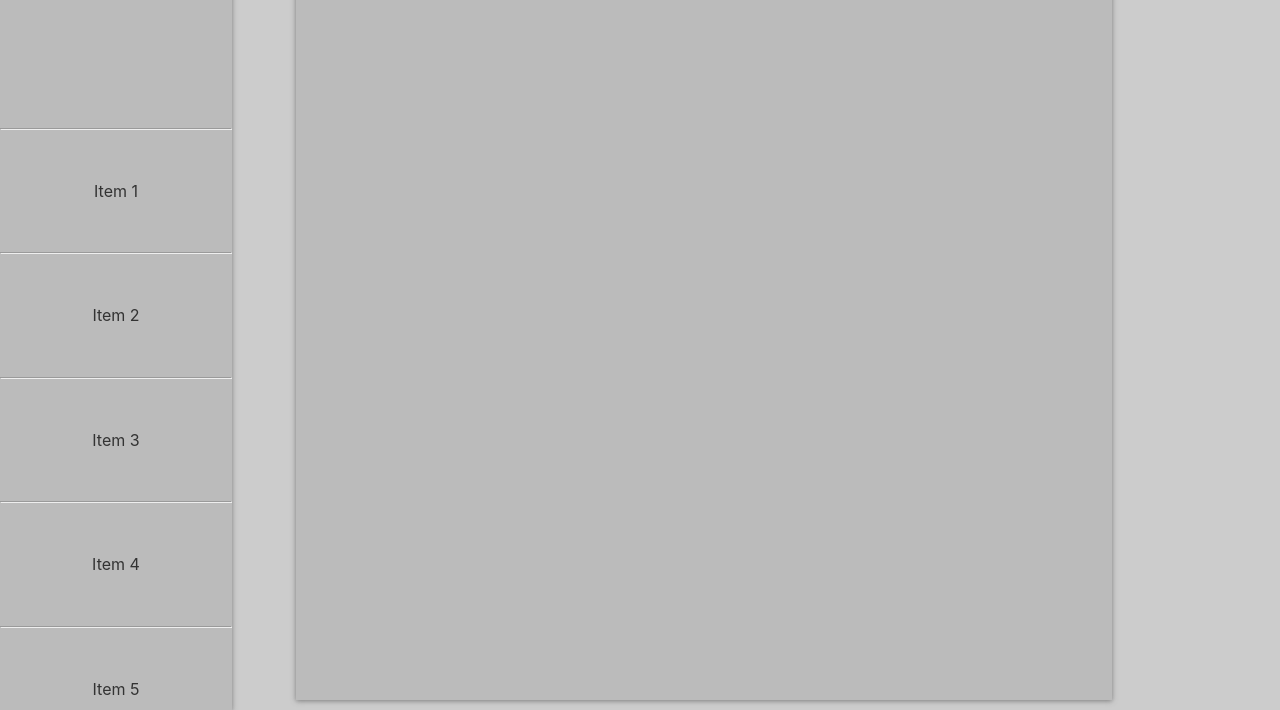
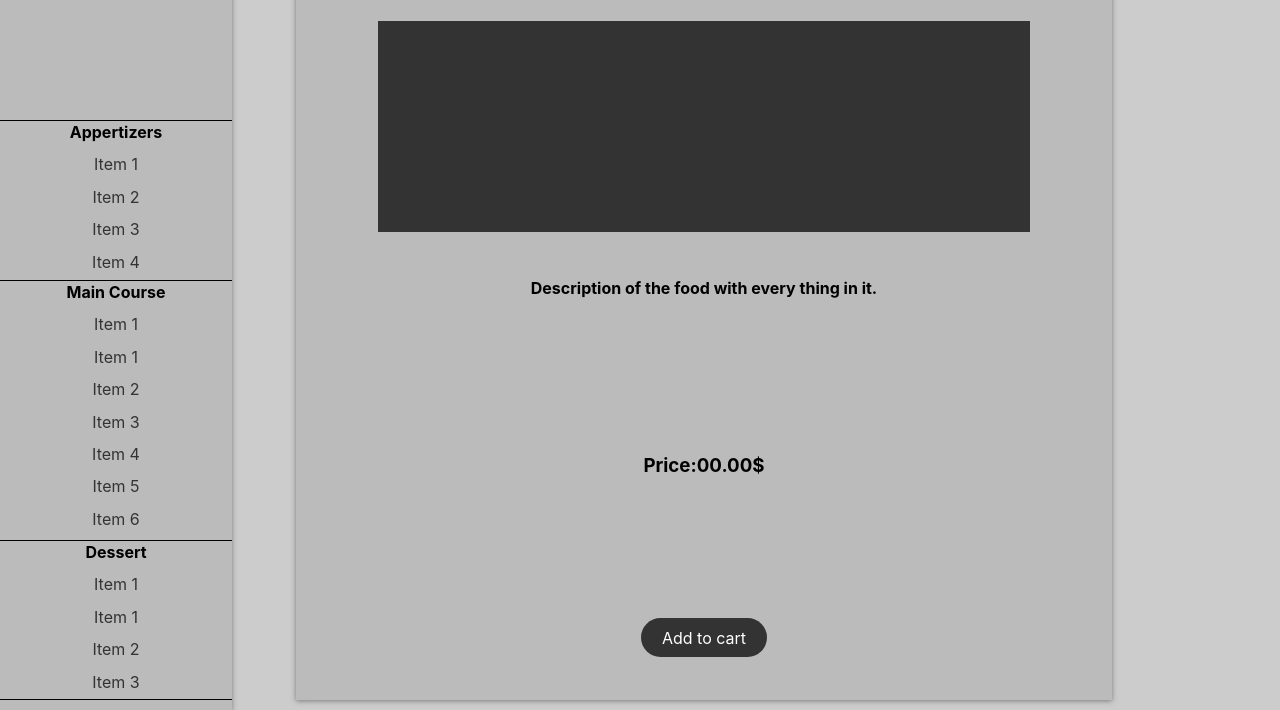
Before and after one commit to valentinmagot/DevoirLab1, a plain HTML site: page build/menu-page.html in a window 1280 px wide. Shown: the part 90-800 px from the top of the page. Drawn offline with Linux system fonts and the light colour scheme.

Commit message:
Updated menu page

```diff
--- a/build/menu-page.html
+++ b/build/menu-page.html
@@ -13,21 +13,56 @@
         <div class="cart-div"><a href="#"><i class="fas fa-shopping-cart fa-2x"></i></a></div>
          <!-- Restaurant List -->
          <section class="list">
-                <div class="list-content">
+                <div class="appertizers-content">
+                    <h4 style="margin:0;">Appertizers</h4>
                     <ul>
-                       <hr><li><a href="#">Item 1</a></li>
-                       <hr><li><a href="#">Item 2</a></li>
-                       <hr><li><a href="#">Item 3</a></li>
-                       <hr><li><a href="#">Item 4</a></li>
-                       <hr><li><a href="#">Item 5</a></li><hr>
+                       <li><a href="#">Item 1</a></li>
+                       <li><a href="#">Item 2</a></li>
+                       <li><a href="#">Item 3</a></li>
+                       <li><a href="#">Item 4</a></li>
+                       <li><a href="#">Item 5</a></li>
                     </ul>
                 </div>
+                <div class="maincourse-content">
+                        <h4 style="margin:0;">Main Course</h4>
+                        <ul>
+                           <li><a href="#">Item 1</a></li>
+                           <li><a href="#">Item 1</a></li>
+                           <li><a href="#">Item 2</a></li>
+                           <li><a href="#">Item 3</a></li>
+                           <li><a href="#">Item 4</a></li>
+                           <li><a href="#">Item 5</a></li>
+                           <li><a href="#">Item 6</a></li>
+                           <li><a href="#">Item 7</a></li>
+                        </ul>
+                    </div>
+                    <div class="dessert-content">
+                            <h4 style="margin:0;">Dessert</h4>
+                            <ul>
+                               <li><a href="#">Item 1</a></li>
+                               <li><a href="#">Item 1</a></li>
+                               <li><a href="#">Item 2</a></li>
+                               <li><a href="#">Item 3</a></li>
+                               <li><a href="#">Item 4</a></li>
+                               <li><a href="#">Item 5</a></li>
+                            </ul>
+                        </div>
             </section>
           <!-- Main content -->
           <section class="main">
             <div class="main-content">
+                    <div class="meal-name">
+                            <h1>Name of the meal</h1>
+                    </div>
+                    <div class="meal-img"><img src="" alt=""></div>
+                    <div class="meal-des">
+                        <h4>Description of the food with every thing in it.</h4>
+                    </div>
+                    <div class="meal-price">
+                        <h3>Price:00.00$</h3>
+                    </div>
                     <!-- Boutons -->
-                    <!-- <div><a href="./restaurantList.html" class="btn btn-restaurant">Restaurant List</a></div> -->
+                    <div class="btn-div"><a href="#" class="btn btn-cart">Add to cart</a></div>
 
             </div>
           </section>
--- a/build/menu.css
+++ b/build/menu.css
@@ -77,10 +77,18 @@ body {
     box-shadow: var(--shadow);
 
 }
+
+.main-content {
+    height: 100%;
+    display: grid;
+    grid-template-columns: [col1-start] 10% [col2-start] auto [col2-end] 10%;
+    grid-template-rows: [row1-start] 3% [row2-start] 10% [row3-start] 30% [row4-start] 10% [row5-start] auto [row6-start] 10% [row6-end] 3%;
+}
+
 /* List View */
 .list {
     display: grid;
-    grid-template-rows:  [row1-start] 10px  [row2-start] 25% [row2-end] auto [end-row] 10px [end];
+    grid-template-rows:  [row1-start] 10px  [row2-start] 25% [row3-start] 20% [row4-start] auto [row5-start] 20% [row5-end] 10px [end];
     grid-row-start: row1-start;
     grid-column-start: col1-start;
     grid-column-end: col4-start;
@@ -90,24 +98,134 @@ body {
     text-align: center;
 }
 
-.list-content {
-    grid-row-start: row2-end;
+/* Appertizers content */
+.appertizers-content {
+    /* display: flex;
+    align-items: center; */
+    grid-row-start: row3-start;
+    grid-row-end: row4-start;
     overflow: auto;
+    border-top:1px solid #000;
 }
 
-.list-content ul{
+.appertizers-content ul{
     margin: 0;
     padding: 0;
     list-style: none;
 }
-.list-content li{
-    margin: 50px 10px;
+.appertizers-content li{
+    margin: 10px 10px;
 }
 
-.list-content li a {
+.appertizers-content li a {
 
     border-bottom: #000;
     /* border-style: solid; */
     color: var(--dark);
     text-decoration: none;
 }
+
+/* Main course content */
+.maincourse-content {
+    grid-row-start: row4-start;
+    grid-row-end: row5-start;
+    overflow: auto;
+    border-top:1px solid #000;
+}
+
+.maincourse-content ul{
+    margin: 0;
+    padding: 0;
+    list-style: none;
+}
+.maincourse-content li{
+    margin: 10px 10px;
+}
+
+.maincourse-content li a {
+
+    border-bottom: #000;
+    /* border-style: solid; */
+    color: var(--dark);
+    text-decoration: none;
+}
+
+/* Dessert content */
+.dessert-content {
+    grid-row-start: row5-start;
+    grid-row-end: row5-end;
+    overflow: auto;
+    border-top:1px solid #000;
+    border-bottom:1px solid #000;
+}
+
+.dessert-content ul{
+    margin: 0;
+    padding: 0;
+    list-style: none;
+}
+.dessert-content li{
+    margin: 10px 10px;
+}
+
+.dessert-content li a {
+
+    border-bottom: #000;
+    color: var(--dark);
+    text-decoration: none;
+}
+
+
+/* Buttons Div */
+.btn-div {
+
+    grid-column-start: col2-start;
+    grid-column-end: col2-end;
+    grid-row-start: row6-start;
+    grid-row-end: row6-end;
+    margin: auto;
+
+}
+
+/* Meal name */
+.meal-name {
+    grid-column-start: col2-start;
+    grid-column-end: col2-end;
+    grid-row-start: row2-start;
+    grid-row-end: row3-start;
+    text-align: center;
+    color:  var(--light);
+
+}
+
+.meal-img {
+    grid-column-start: col2-start;
+    grid-column-end: col2-end;
+    grid-row-start: row3-start;
+    grid-row-end: row4-start;
+    height: 90%;
+    width: 100%;
+    background: var(--dark);
+}
+
+/* Meal Description */
+.meal-des {
+
+    grid-column-start: col2-start;
+    grid-column-end: col2-end;
+    grid-row-start: row4-start;
+    grid-row-end: row5-start;
+    text-align: center;
+
+}
+
+/* Price of the meal */
+.meal-price {
+    grid-column-start: col2-start;
+    grid-column-end: col2-end;
+    grid-row-start: row5-start;
+    grid-row-end: row6-start;
+    display: flex;
+    align-items: center;
+    margin: auto;
+}
--- a/build/restaurant.css
+++ b/build/restaurant.css
@@ -111,7 +111,7 @@ body {
 
 }
 
-/* Reataurant Ratind */
+/* Reataurant Rating */
 .restaurant-score {
 
     grid-column-start: col2-start;
```
